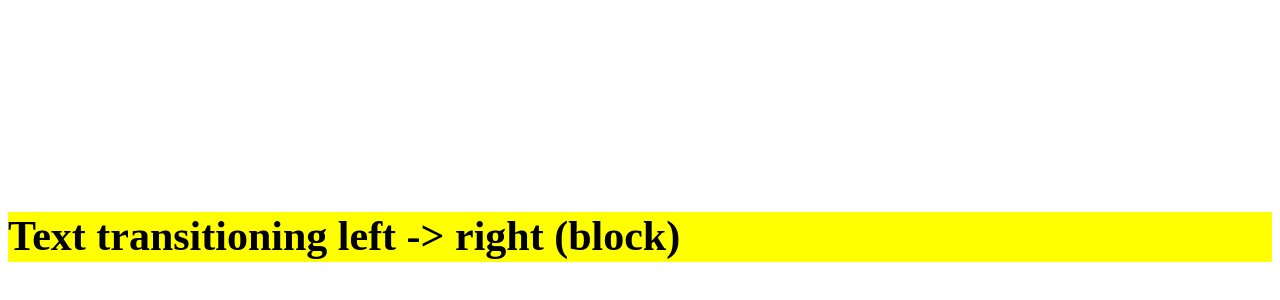
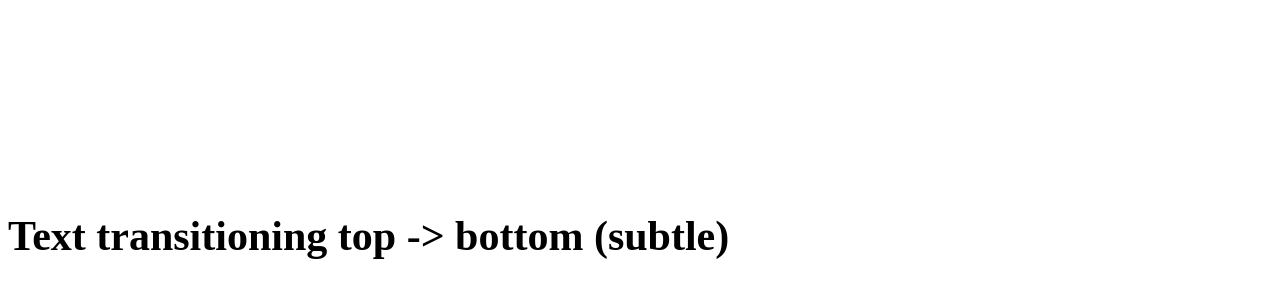
Before and after one commit to keyserfaty/mt-animate, a website: page dist/index.html in a window 1280 px wide. Shown: the part 1436-1736 px from the top of the page. Drawn offline with nearby package versions, Linux system fonts and the light colour scheme.

Commit message:
add styles

```diff
--- a/dist/index.html
+++ b/dist/index.html
@@ -2,6 +2,8 @@
   <head>
      <title>Test</title>
      <link rel="stylesheet" href="styles.css">
+     <link rel="stylesheet" href="https://unpkg.com/aos@next/dist/aos.css" />
+
   </head>
   <body>
     <div class="before"></div>
@@ -11,19 +13,6 @@
          data-aos="tr-lr"
          data-aos-duration="2500"
          >Text transitioning left -> right</div>
-
-    <div class="after"></div>
-
-    <div
-         class="wrapper-lrb"
-         data-aos="tr-w-lrb"
-         >
-      <div
-         class="text"
-         data-aos="tr-lrb"
-         data-aos-duration="2500"
-         >Text transitioning left -> right (block)   </div>
-    </div>
 
     <div class="after"></div>
 
```
